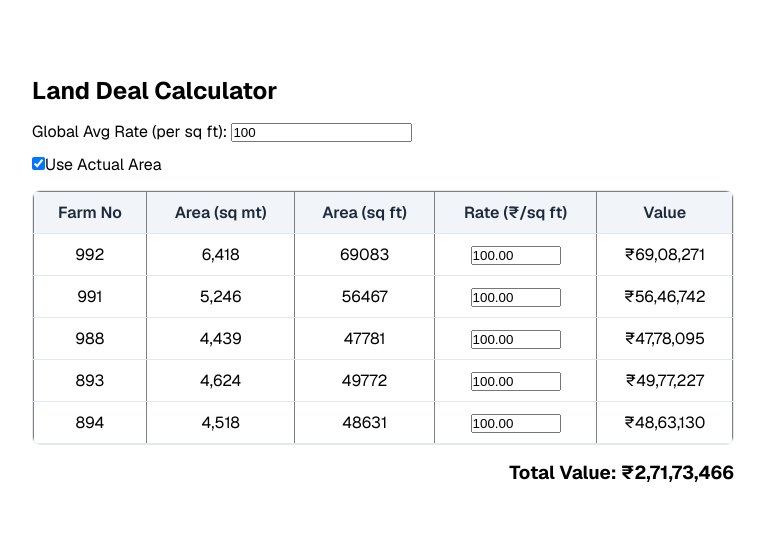
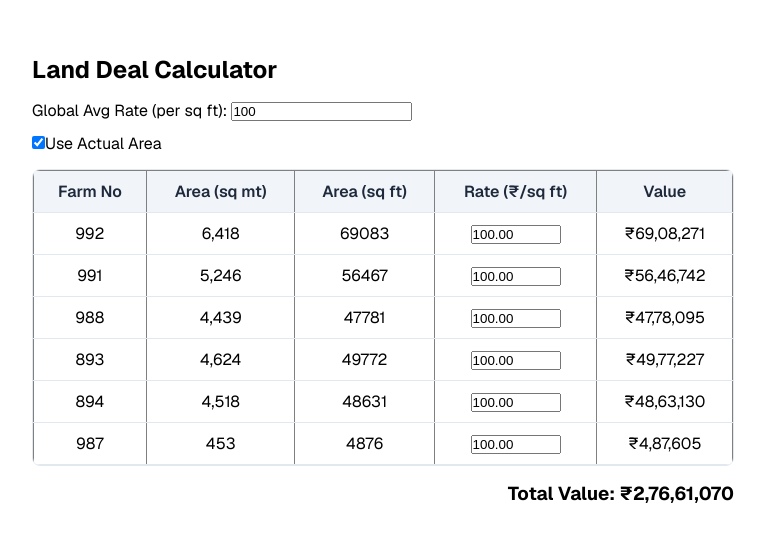
Before and after one commit to aneeshyder/farmcalc, a Next.js app: page / in a window 1280 px wide. Shown: the part 130-672 px from the top of the page, without its empty margins (257-1022 px from the left). Built offline with nearby package versions, Linux system fonts and the light colour scheme.

Commit message:
add farm 987

```diff
--- a/src/app/calc.jsx
+++ b/src/app/calc.jsx
@@ -7,6 +7,7 @@ const FARMS = [
   { id: 3, farmNo: 988, paperArea: 4679, actualArea: 4439 },
   { id: 4, farmNo: 893, paperArea: 4679, actualArea: 4624 },
   { id: 5, farmNo: 894, paperArea: 4557, actualArea: 4518 },
+  { id: 6, farmNo: 987, paperArea: 407, actualArea: 453 },
 ];
 
 // 1 sq mt = 10.7639 sq ft
```
